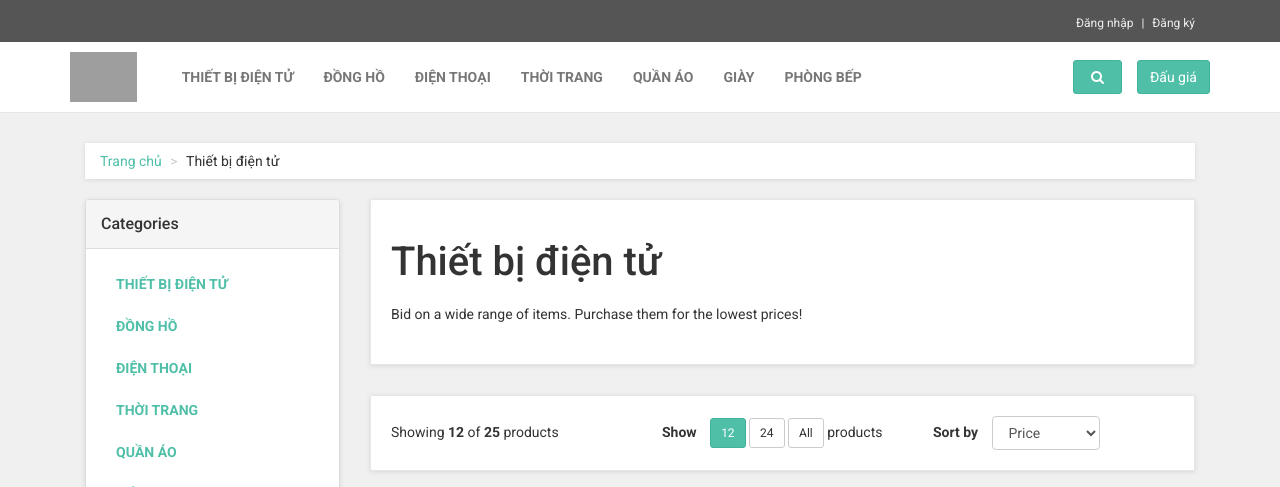
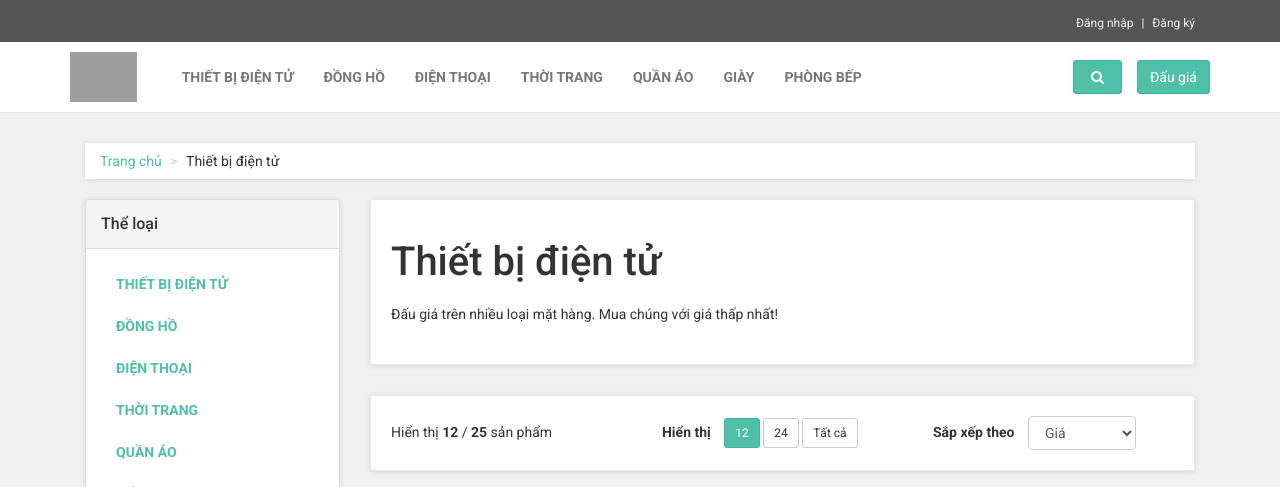
Before and after one commit to LilPub/Project_Auction, a PHP site: page /category.php?CategoryID=1 in a window 1280 px wide. Shown: the top 487 px of the page. Run offline with PHP 8.4, Linux system fonts and the light colour scheme; data comes from the database, SQL or seed files in the repository; some libraries are stand-ins or nearby versions; grey boxes are pictures that could not be loaded.

Commit message:
update category

```diff
--- a/category.php
+++ b/category.php
@@ -76,7 +76,7 @@
                    <div class="panel panel-default sidebar-menu">
 
                         <div class="panel-heading">
-                            <h3 class="panel-title">Categories</h3>
+                            <h3 class="panel-title">Thể loại</h3>
                         </div>
 
                         <div class="panel-body">
@@ -115,13 +115,13 @@
                 <div class="col-md-9">
                     <div class="box">
                         <h1><?php echo $CategoryName['Category'];?></h1>
-                        <p>Bid on a wide range of items. Purchase them for the lowest prices!</p>
+                        <p>Đấu giá trên nhiều loại mặt hàng. Mua chúng với giá thấp nhất!</p>
                     </div>
 
                     <div class="box info-bar">
                         <div class="row">
                             <div class="col-sm-12 col-md-4 products-showing">
-                                Showing <strong>12</strong> of <strong>25</strong> products
+                                Hiển thị <strong>12</strong> / <strong>25</strong> sản phẩm
                             </div>
 
                             <div class="col-sm-12 col-md-8  products-number-sort">
@@ -129,15 +129,15 @@
                                     <form class="form-inline">
                                         <div class="col-md-6 col-sm-6">
                                             <div class="products-number">
-                                                <strong>Show</strong>  <a href="#" class="btn btn-default btn-sm btn-primary">12</a>  <a href="#" class="btn btn-default btn-sm">24</a>  <a href="#" class="btn btn-default btn-sm">All</a> products
+                                                <strong>Hiển thị</strong>  <a href="#" class="btn btn-default btn-sm btn-primary">12</a>  <a href="#" class="btn btn-default btn-sm">24</a>  <a href="#" class="btn btn-default btn-sm">Tất cả</a>
                                             </div>
                                         </div>
                                         <div class="col-md-6 col-sm-6">
                                             <div class="products-sort-by">
-                                                <strong>Sort by</strong>
+                                                <strong>Sắp xếp theo</strong>
                                                 <select name="sort-by" class="form-control">
-                                                    <option>Price</option>
-                                                    <option>Name</option>
+                                                    <option>Giá</option>
+                                                    <option>Tên</option>
                                                     <option>Sales first</option>
                                                 </select>
                                             </div>
```
